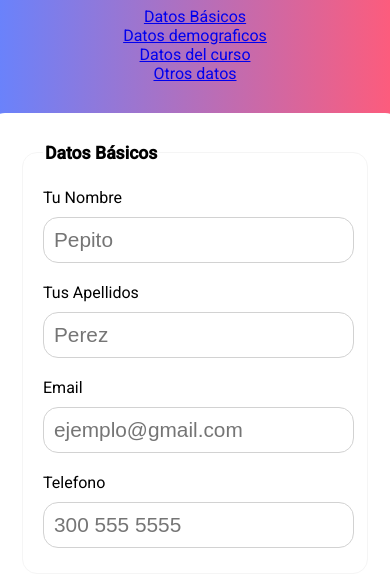
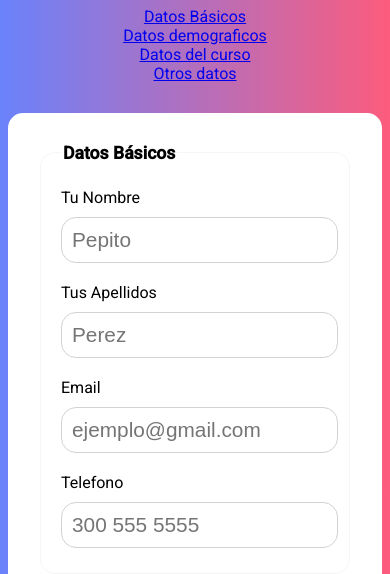
Before and after one commit to fega/curso-html-forms-parte-2, a plain HTML site: page html-forms-parte-2/index.html in a window 390 px wide. Shown: the part 270-844 px from the top of the page. Drawn offline with Linux system fonts and the light colour scheme.

Commit message:
Added responsive design

```diff
--- a/html-forms-parte-2/index.html
+++ b/html-forms-parte-2/index.html
@@ -3,6 +3,8 @@
   <head>
     <title>Hola</title>
     <link rel="preconnect" href="https://fonts.gstatic.com" />
+    <meta name="viewport" content="width=device-width, initial-scale=1.0">
+
     <link
       href="https://fonts.googleapis.com/css2?family=Roboto:ital,wght@0,100;0,300;0,400;0,500;1,100;1,300;1,400&display=swap"
       rel="stylesheet"
--- a/html-forms-parte-2/styles.css
+++ b/html-forms-parte-2/styles.css
@@ -35,7 +35,6 @@
   background-color: white;
   padding: 30px;
   max-width: 750px;
-  min-width: 350px;
   border-radius: 15px;
   margin-bottom: 300px;
 }
```
